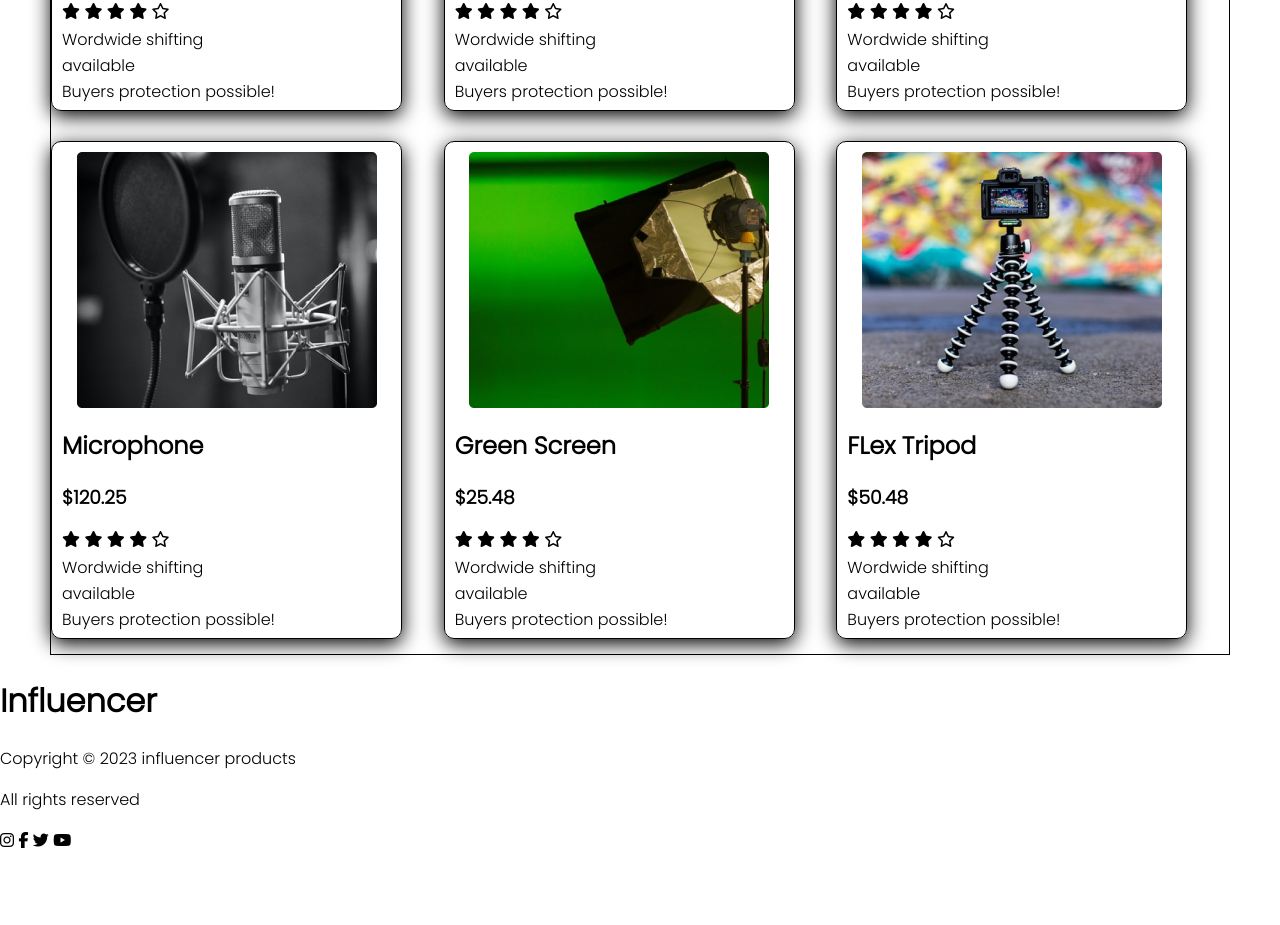
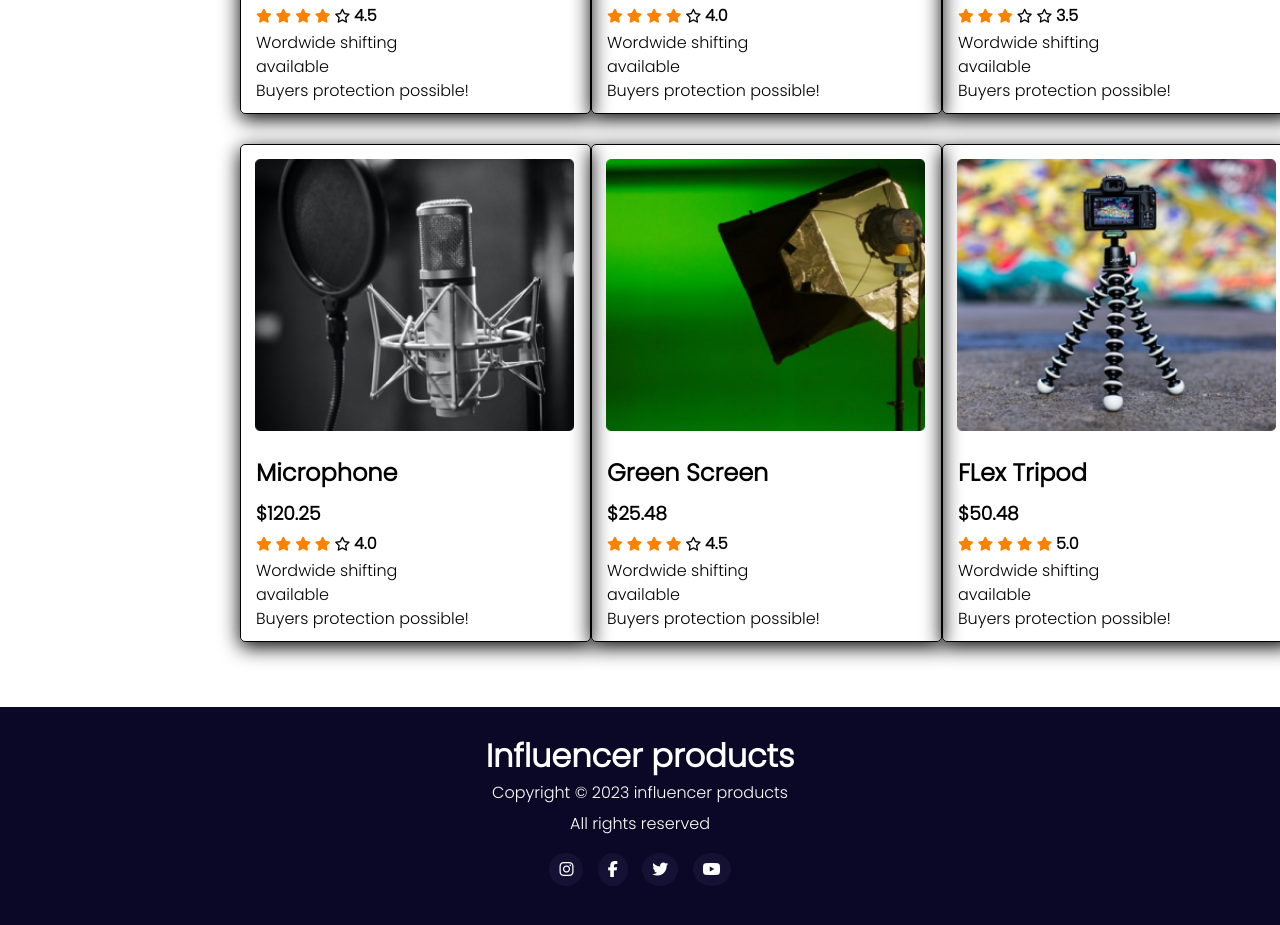
Before and after one commit to Srabonbishwas/second-portfolio, a plain HTML site: page index.html in a window 1280 px wide. Shown: the part 1575-2500 px from the top of the page. Before the commit the page ends 2428 px from the top, so only its background shows below. Drawn offline with Linux system fonts and the light colour scheme; a web font is replaced by a local one.

Commit message:
full edit

```diff
--- a/index.html
+++ b/index.html
@@ -53,11 +53,12 @@
                         <h2 class="product-name">Action Camera</h2>
                         <h3 class="price">$380.00</h3>
                         <p class="rating">
-                            <i class="fas fa-star"></i>
-                            <i class="fas fa-star"></i>
-                            <i class="fas fa-star"></i>
-                            <i class="fas fa-star"></i>
+                            <i class="fas fa-star filled"></i>
+                            <i class="fas fa-star filled"></i>
+                            <i class="fas fa-star filled"></i>
+                            <i class="fas fa-star filled"></i>
                             <i class="far fa-star"></i>
+                            <span>4.0</span>
                         </p>
                         <div>
                             <p>Wordwide shifting</p>
@@ -72,11 +73,12 @@
                         <h2 class="product-name">Airbuds</h2>
                         <h3 class="price">$100.00</h3>
                         <p class="rating">
-                            <i class="fas fa-star"></i>
-                            <i class="fas fa-star"></i>
-                            <i class="fas fa-star"></i>
-                            <i class="fas fa-star"></i>
+                            <i class="fas fa-star filled"></i>
+                            <i class="fas fa-star filled"></i>
+                            <i class="fas fa-star filled"></i>
+                            <i class="fas fa-star filled"></i>
                             <i class="far fa-star"></i>
+                            <span>4.5</span>
                         </p>
                         <div>
                             <p>Wordwide shifting</p>
@@ -91,11 +93,12 @@
                         <h2 class="product-name">Vlogging Camera</h2>
                         <h3 class="price">$1800.80</h3>
                         <p class="rating">
-                            <i class="fas fa-star"></i>
-                            <i class="fas fa-star"></i>
-                            <i class="fas fa-star"></i>
-                            <i class="fas fa-star"></i>
+                            <i class="fas fa-star filled"></i>
+                            <i class="fas fa-star filled"></i>
+                            <i class="fas fa-star filled"></i>
                             <i class="far fa-star"></i>
+                            <i class="far fa-star"></i>
+                            <span>3.0</span>
                         </p>
                         <div>
                             <p>Wordwide shifting</p>
@@ -110,11 +113,12 @@
                         <h2 class="product-name">Drone</h2>
                         <h3 class="price">$980.25</h3>
                         <p class="rating">
-                            <i class="fas fa-star"></i>
-                            <i class="fas fa-star"></i>
-                            <i class="fas fa-star"></i>
-                            <i class="fas fa-star"></i>
-                            <i class="far fa-star"></i>
+                            <i class="fas fa-star filled"></i>
+                            <i class="fas fa-star filled"></i>
+                            <i class="fas fa-star filled"></i>
+                            <i class="fas fa-star filled"></i>
+                            <i class="far fa-star "></i>
+                            <span>4.5</span>
                         </p>
                         <div>
                             <p>Wordwide shifting</p>
@@ -129,11 +133,12 @@
                         <h2 class="product-name">Photoshoot Set</h2>
                         <h3 class="price">$820.40</h3>
                         <p class="rating">
-                            <i class="fas fa-star"></i>
-                            <i class="fas fa-star"></i>
-                            <i class="fas fa-star"></i>
-                            <i class="fas fa-star"></i>
+                            <i class="fas fa-star filled"></i>
+                            <i class="fas fa-star filled"></i>
+                            <i class="fas fa-star filled"></i>
+                            <i class="fas fa-star filled"></i>
                             <i class="far fa-star"></i>
+                            <span>4.0</span>
                          </p>
                          <div>
                              <p>Wordwide shifting</p>
@@ -148,11 +153,12 @@
                         <h2 class="product-name">Light Setup</h2>
                         <h3 class="price">$1200.00</h3>
                         <p class="rating">
-                            <i class="fas fa-star"></i>
-                            <i class="fas fa-star"></i>
-                            <i class="fas fa-star"></i>
-                            <i class="fas fa-star"></i>
+                            <i class="fas fa-star filled"></i>
+                            <i class="fas fa-star filled"></i>
+                            <i class="fas fa-star filled"></i>
                             <i class="far fa-star"></i>
+                            <i class="far fa-star"></i>
+                            <span>3.5</span>
                         </p>
                         <div>
                             <p>Wordwide shifting</p>
@@ -167,11 +173,12 @@
                         <h2 class="product-name">Microphone</h2>
                         <h3 class="price">$120.25</h3>
                         <p class="rating">
-                            <i class="fas fa-star"></i>
-                            <i class="fas fa-star"></i>
-                            <i class="fas fa-star"></i>
-                            <i class="fas fa-star"></i>
+                            <i class="fas fa-star filled"></i>
+                            <i class="fas fa-star filled"></i>
+                            <i class="fas fa-star filled"></i>
+                            <i class="fas fa-star filled"></i>
                             <i class="far fa-star"></i>
+                            <span>4.0</span>
                         </p>
                         <div>
                             <p>Wordwide shifting</p>
@@ -186,11 +193,12 @@
                         <h2 class="product-name">Green Screen</h2>
                         <h3 class="price">$25.48</h3>
                         <p class="rating">
-                            <i class="fas fa-star"></i>
-                            <i class="fas fa-star"></i>
-                            <i class="fas fa-star"></i>
-                            <i class="fas fa-star"></i>
+                            <i class="fas fa-star filled"></i>
+                            <i class="fas fa-star filled"></i>
+                            <i class="fas fa-star filled"></i>
+                            <i class="fas fa-star filled"></i>
                             <i class="far fa-star"></i>
+                            <span>4.5</span>
                         </p>
                         <div>
                             <p>Wordwide shifting</p>
@@ -205,11 +213,12 @@
                         <h2 class="product-name">FLex Tripod</h2>
                         <h3 class="price">$50.48</h3>
                         <p class="rating">
-                            <i class="fas fa-star"></i>
-                            <i class="fas fa-star"></i>
-                            <i class="fas fa-star"></i>
-                            <i class="fas fa-star"></i>
-                            <i class="far fa-star"></i>
+                            <i class="fas fa-star filled"></i>
+                            <i class="fas fa-star filled"></i>
+                            <i class="fas fa-star filled"></i>
+                            <i class="fas fa-star filled"></i>
+                            <i class="fas fa-star filled"></i>
+                            <span>5.0</span>
                         </p>
                         <div>
                             <p>Wordwide shifting</p>
@@ -222,14 +231,16 @@
         </section>
         <footer>
             <div>
-                <h1>Influencer</h1>
+                <h1>Influencer products</h1>
                 <p>Copyright &copy; 2023 influencer products</p>
                 <p>All rights reserved</p>
+                <div class="social-media">
                     <span><i class="fab fa-instagram"></i></span>
                     <span><i class="fab fa-facebook-f"></i></span>
                     <span><i class="fab fa-twitter"></i></span>
                     <span><i class="fab fa-youtube"></i></span>
                 </div>
+            </div>
         </footer>
     </main>
 </body>
--- a/style.css
+++ b/style.css
@@ -20,19 +20,37 @@ header{
     margin: 0 70px;
 }
 .banner{
-    border: 1px solid;
+    max-width: 1600px;
+    height: 100%;
     display: grid;
     grid-template-columns: 1fr 1fr;
 }
 .banner-left{
-    border: 1px solid;
+    top: 50px;
+    position: relative;
+}
+.banner-left h1{
+    font-weight: 700;
+    font-size: 53px;
+}
+.banner-left p{
+    font-size: 20px;
+    font-weight: 600;
+}
+button{
+    background-color: #E02C6D;
+    color: #fff;
+    border: none;
+    font-size: 16px;
+    padding: 15 25;
+    border-radius: 30px;
 }
 .banner-right{
     text-align: center;
-    border: 1px solid;
 }
 .banner-right img{
-    border: 1px solid;
+    position: relative;
+    top: 50px;
     width: 80%;
     height: 80%;
 }
@@ -45,36 +63,74 @@ header{
     border-top: 1px solid gray;
     border-bottom: 1px solid gray;
     padding: 10px;
-    display: flex;
-    justify-content: space-between;
-
+    max-width: 1600px;
 }
 
 /*======================
      section Styles
 ======================== */
 .popular-products{
-    text-align: center;
+    display: flex;
+    flex-direction: column;
+    justify-content: center;
+    align-items: center;
 }
 .products{
-    border: 1px solid;
-    margin: 0 50px;
+    width: 100vh;
     display: grid;
     grid-template-columns: repeat(3, 1fr);
 }
 .product{
     margin: 15 0;
-    border-radius: 10px;
+    border-radius: 5px;
     padding: 10px;
     border: 1px solid;
     box-shadow: 0 5px 20px;
     width: 329px;
     height: 476px;
 }
+.product img{
+    width: 97%;
+    padding: 4px;
+}
 .product-details{
     text-align: left;
+    margin-left: 5px;
 }
-.product-details p,
-.product-details div{
-    line-height: 10px;
+.product-details div,
+.rating, h3{
+    line-height: 8px;
 }
+.rating .filled{
+    color: #FB8200;
+}
+.rating{
+    font-size: 14px;
+}
+.rating span{
+    font-size: 16px;
+    font-weight: 700;
+}
+/* ================
+    Footer style
+=================== */
+footer{
+    text-align: center;
+    background-color: #0A0826;
+    color: white;
+    margin-top: 50px;
+}
+footer > div{
+    padding: 20px;
+    line-height: 15px;
+}
+.social-media{
+   margin: 30px 10px 30px 10px;
+}
+.social-media span{
+    margin: 0 5px;
+    padding: 5px 10px;
+    color: #fff;
+    background-color: #141135;
+    border-radius: 50%;
+}
```
Lines whose indentation alone changed are shown as unchanged.
